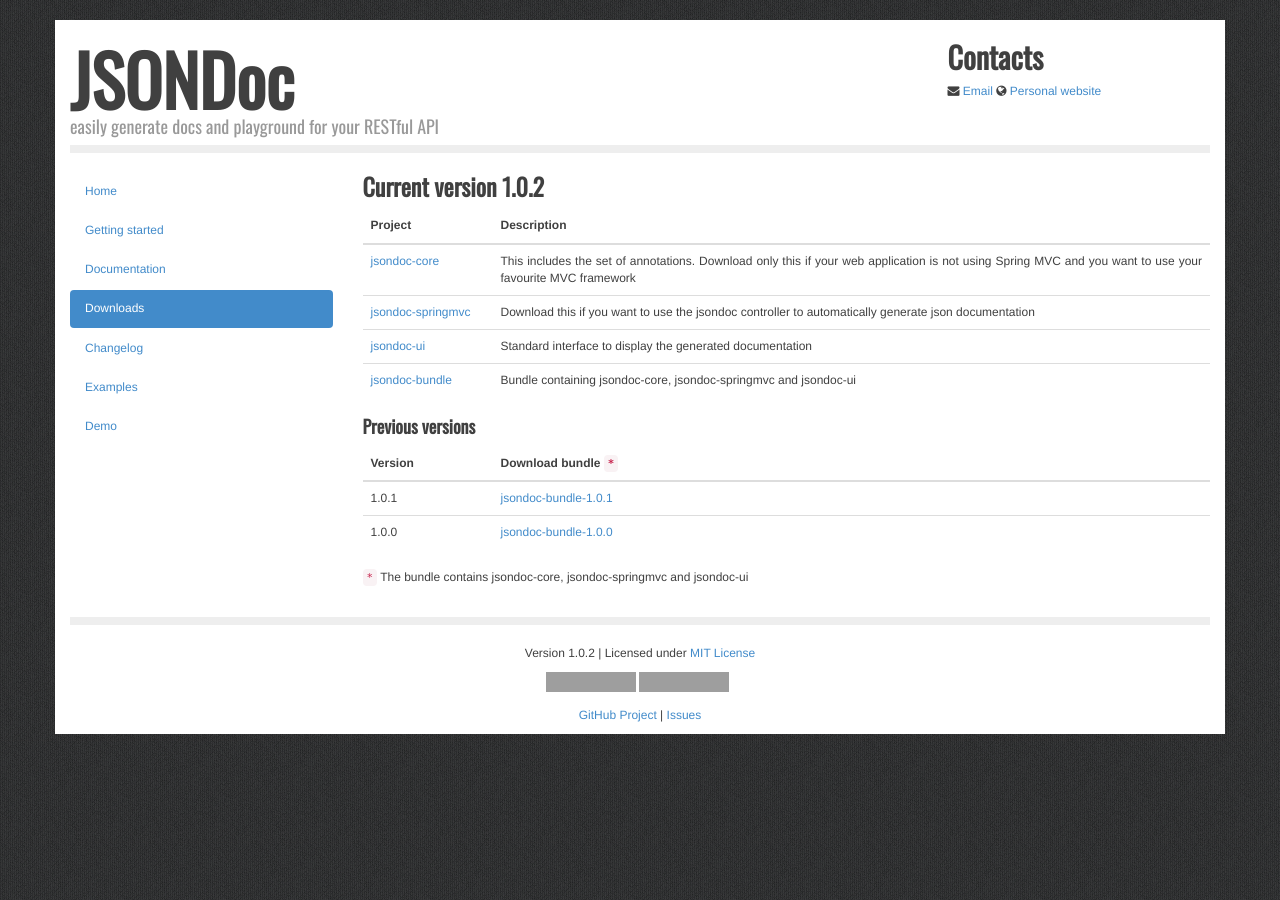
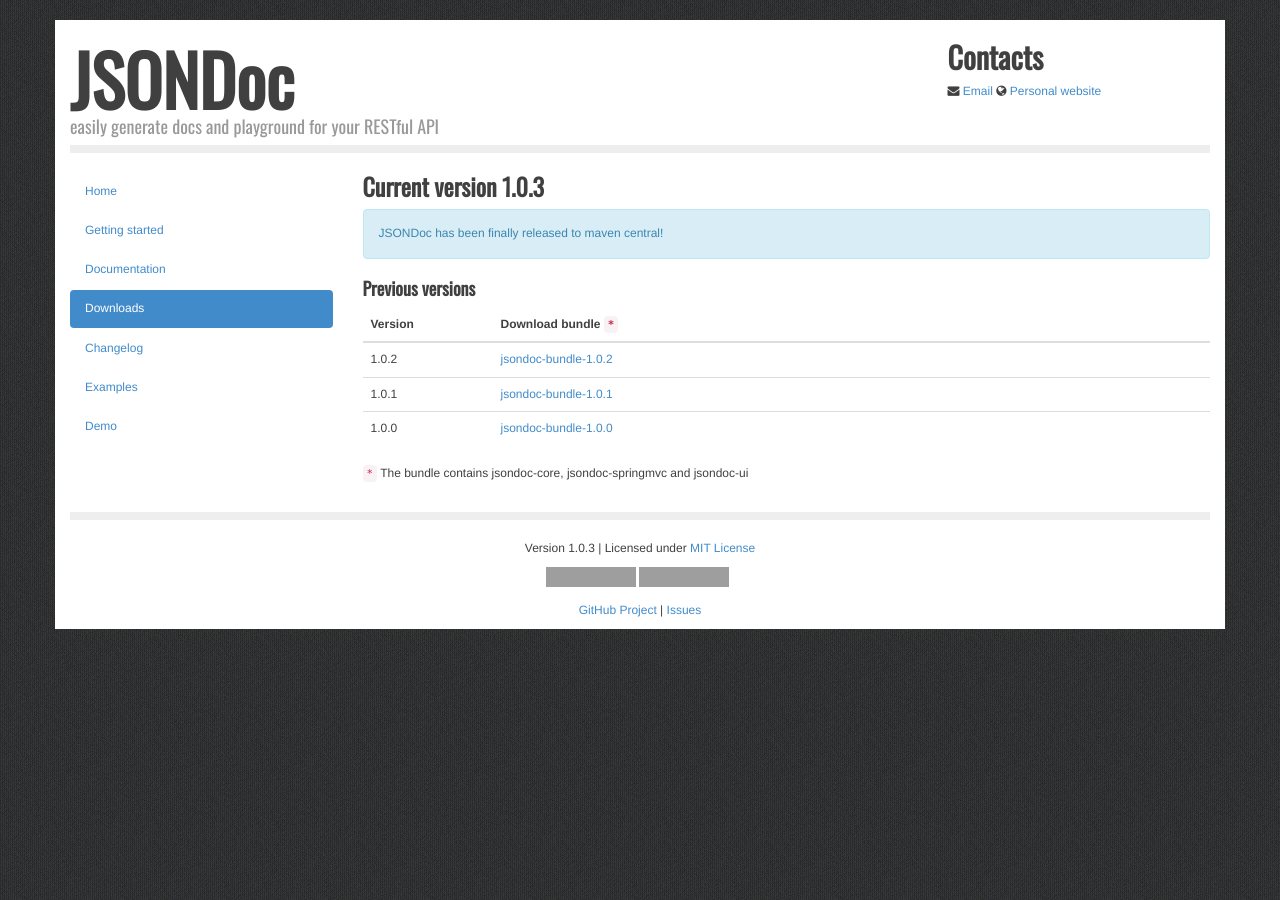
Before and after one commit to fabiomaffioletti/jsondoc, a Jekyll site: the page built from downloads.html, in a window 1280 px wide. Built offline with Jekyll 4.4.1, drawn with Linux system fonts in a browser that asks for light colours; nearby versions of some CDN libraries; some web fonts are replaced; Markdown is read by kramdown in place of the engine named in the settings; grey boxes are pictures that could not be loaded.

Commit message:
modified docs for version 1.0.3

```diff
--- a/_config.yml
+++ b/_config.yml
@@ -2,6 +2,6 @@ name: JSONDoc
 baseurl:
 markdown: redcarpet
 pygments: true
-version: 1.0.2
+version: 1.0.3
 demourl: http://jsondoc.eu01.aws.af.cm/jsondoc.jsp
 downloadurl: distro/jsondoc-bundle-1.0.2.tar.gz
--- a/_layouts/default.html
+++ b/_layouts/default.html
@@ -46,7 +46,7 @@
         </div>
         <div class="col-md-3">
           <h2>Contacts</h2>
-          <p><i class="fa fa-envelope"></i>  <a href="mailto:fabio.maffioletti@gmail.com" target="blank">Email</a> <i class="fa fa-globe"></i> <a href="http://fabio-maffioletti.appspot.com" target="blank">Personal website</a></p>
+          <p><i class="fa fa-envelope"></i>  <a href="mailto:fabio.maffioletti@gmail.com" target="blank">Email</a> <i class="fa fa-globe"></i> <a href="http://fabiomaffioletti.me" target="blank">Personal website</a></p>
         </div>
       </div>
 
--- a/changelog.html
+++ b/changelog.html
@@ -2,6 +2,11 @@
 layout: default
 title: Changelog
 ---
+
+<h3>Version 1.0.3</h3>
+<ul>
+<li><a target="_blank" href="https://github.com/fabiomaffioletti/jsondoc/issues/15">JSONDoc released on Maven Central repository</li>
+</ul>
 
 <h3>Version 1.0.2</h3>
 <ul>
--- a/downloads.html
+++ b/downloads.html
@@ -2,21 +2,11 @@
 layout: default
 title: Downloads
 ---
+
 <h3>Current version {{ site.version }}</h3>
-<table class="table">
-	<thead>
-		<tr>
-			<th style="width: 130px;">Project</th>
-			<th>Description</th>
-		</tr>
-	</thead>
-	<tbody>
-		<tr><td><a href="{{ site.baseurl }}/distro/jsondoc-core-{{ site.version }}.tar.gz">jsondoc-core</a></td><td>This includes the set of annotations. Download only this if your web application is not using Spring MVC and you want to use your favourite MVC framework</td></tr>
-		<tr><td><a href="{{ site.baseurl }}/distro/jsondoc-springmvc-{{ site.version }}.tar.gz">jsondoc-springmvc</a></td><td>Download this if you want to use the jsondoc controller to automatically generate json documentation</td></tr>
-        <tr><td><a href="{{ site.baseurl }}/distro/jsondoc-ui-{{ site.version }}.tar.gz">jsondoc-ui</a></td><td>Standard interface to display the generated documentation</td></tr>
-        <tr><td><a href="{{ site.baseurl }}/distro/jsondoc-bundle-{{ site.version }}.tar.gz">jsondoc-bundle</a></td><td>Bundle containing jsondoc-core, jsondoc-springmvc and jsondoc-ui</td></tr>
-	</tbody>
-</table>
+<div class="alert alert-info">
+JSONDoc has been finally released to maven central!
+</div>
 
 <h4>Previous versions</h4>
 <table class="table">
@@ -24,6 +14,7 @@ title: Downloads
         	<tr><th style="width: 130px;">Version</th><th>Download bundle <code>*</code></th></tr>
         </thead>
         <tbody>
+        	<tr><td>1.0.2</td><td><a href="{{ site.baseurl }}/distro/jsondoc-bundle-1.0.2.tar.gz">jsondoc-bundle-1.0.2</a></td></tr>
 	        <tr><td>1.0.1</td><td><a href="{{ site.baseurl }}/distro/jsondoc-bundle-1.0.1.tar.gz">jsondoc-bundle-1.0.1</a></td></tr>
 	        <tr><td>1.0.0</td><td><a href="{{ site.baseurl }}/distro/jsondoc-bundle-1.0.0.tar.gz">jsondoc-bundle-1.0.0</a></td></tr>
         </tbody>
--- a/index.html
+++ b/index.html
@@ -11,7 +11,6 @@ title: Easily generate docs and playground for your RESTful API
 </ul>
 
 <p class="center" style="margin-top:50px;">
-<a href="{{ site.baseurl }}/{{ site.downloadurl }}" class="btn btn-primary btn-lg" target="_blank"><i class="fa fa-download"></i> Download</a>
 <a href="https://github.com/fabiomaffioletti/jsondoc" class="btn btn-default btn-lg" target="_blank"><i class="fa fa-github"></i> GitHub Project</a>
 <a href="{{ site.demourl }}" class="btn btn-default btn-lg" target="_blank"><i class="fa fa-globe"></i> Demo</a>
 </p>
```
Also changed, not shown: getting-started.html (+8 -11 lines).
